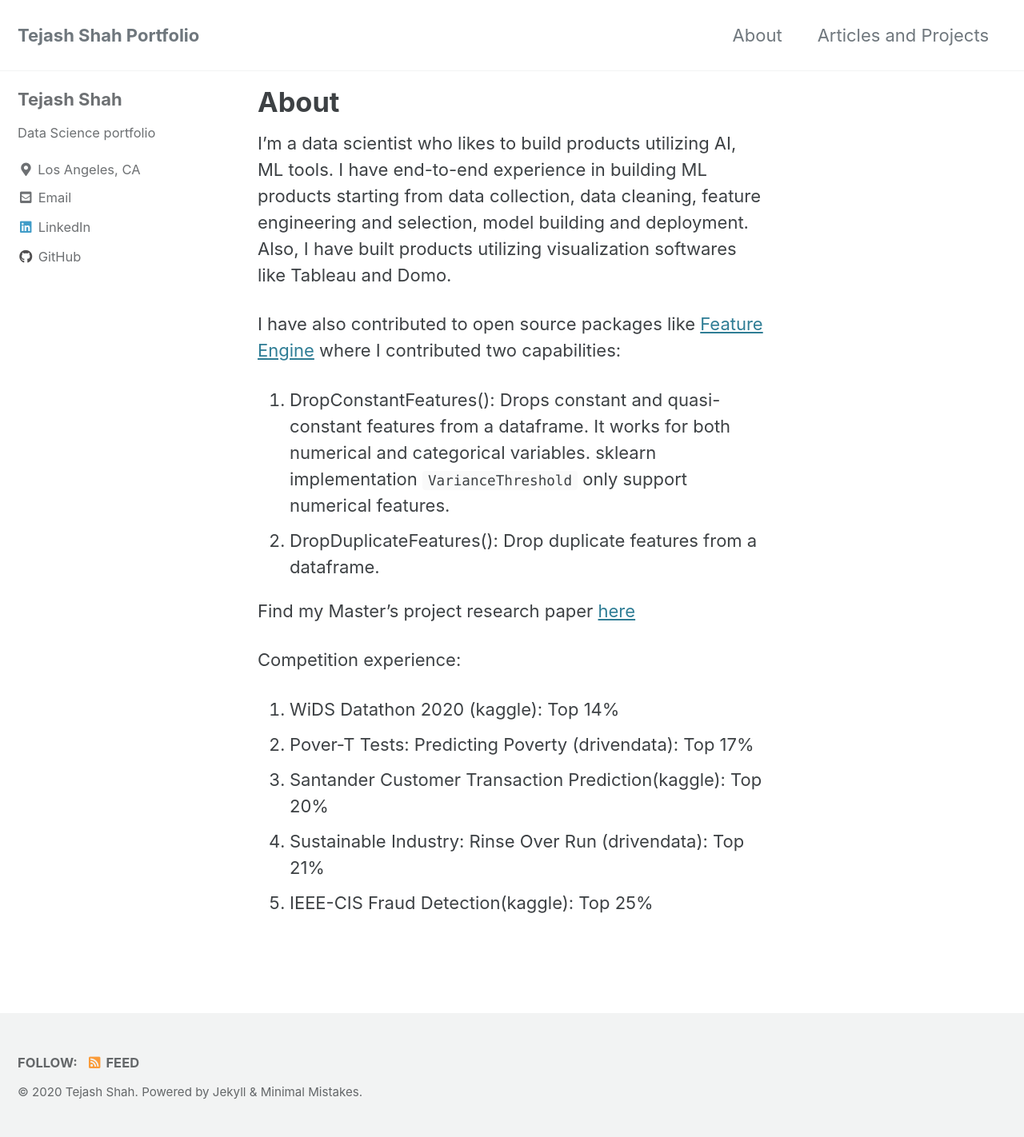
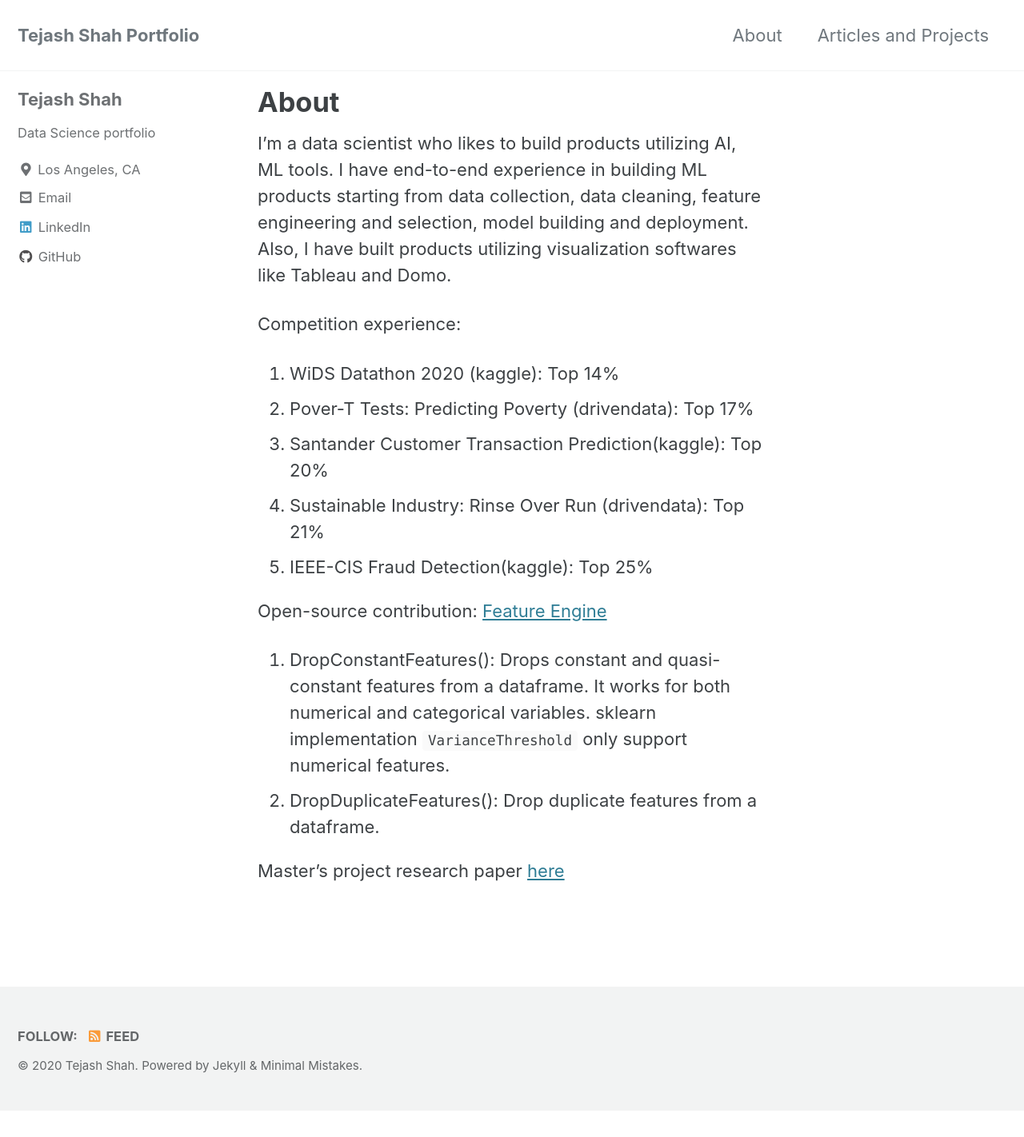
Before and after one commit to Tejash-Shah/Tejash-Shah.github.io, a Jekyll site: the page built from _pages/about.md, in a window 1280 px wide. Shown: the whole page at 80% size. Built offline with Jekyll 4.4.1, drawn with Linux system fonts in a browser that asks for light colours; cached includes are drawn as plain includes; after the commit the page ends 1389 px from its top, so only the background shows below that.

Commit message:
modify about

````diff
--- a/_pages/about.md
+++ b/_pages/about.md
@@ -5,17 +5,16 @@ permalink: /about/
 
 I'm a data scientist who likes to build products utilizing AI, ML tools. I have end-to-end experience in building ML products starting from data collection, data cleaning, feature engineering and selection, model building and deployment. Also, I have built products utilizing visualization softwares like Tableau and Domo.
 
-I have also contributed to open source packages like [Feature Engine](https://github.com/solegalli/feature_engine) where I contributed two capabilities:
-
-1. DropConstantFeatures(): Drops constant and quasi-constant features from a dataframe. It works for both numerical and categorical variables. sklearn implementation ```VarianceThreshold``` only support numerical features.
-2. DropDuplicateFeatures(): Drop duplicate features from a dataframe.
-
-Find my Master's project research paper [here](https://www.researchgate.net/publication/325659247_Machine_Learning_Models_for_Predicting_Fracture_Strength_of_Porous_Ceramics_and_Glasses)
-
-
 Competition experience:
 1. WiDS Datathon 2020 (kaggle): Top 14%
 2. Pover-T Tests: Predicting Poverty (drivendata): Top 17%
 3. Santander Customer Transaction Prediction(kaggle): Top 20%
 4. Sustainable Industry: Rinse Over Run (drivendata): Top 21%
 5. IEEE-CIS Fraud Detection(kaggle): Top 25%
+
+Open-source contribution:
+[Feature Engine](https://github.com/solegalli/feature_engine)
+1. DropConstantFeatures(): Drops constant and quasi-constant features from a dataframe. It works for both numerical and categorical variables. sklearn implementation ```VarianceThreshold``` only support numerical features.
+2. DropDuplicateFeatures(): Drop duplicate features from a dataframe.
+
+Master's project research paper [here](https://www.researchgate.net/publication/325659247_Machine_Learning_Models_for_Predicting_Fracture_Strength_of_Porous_Ceramics_and_Glasses)
````
